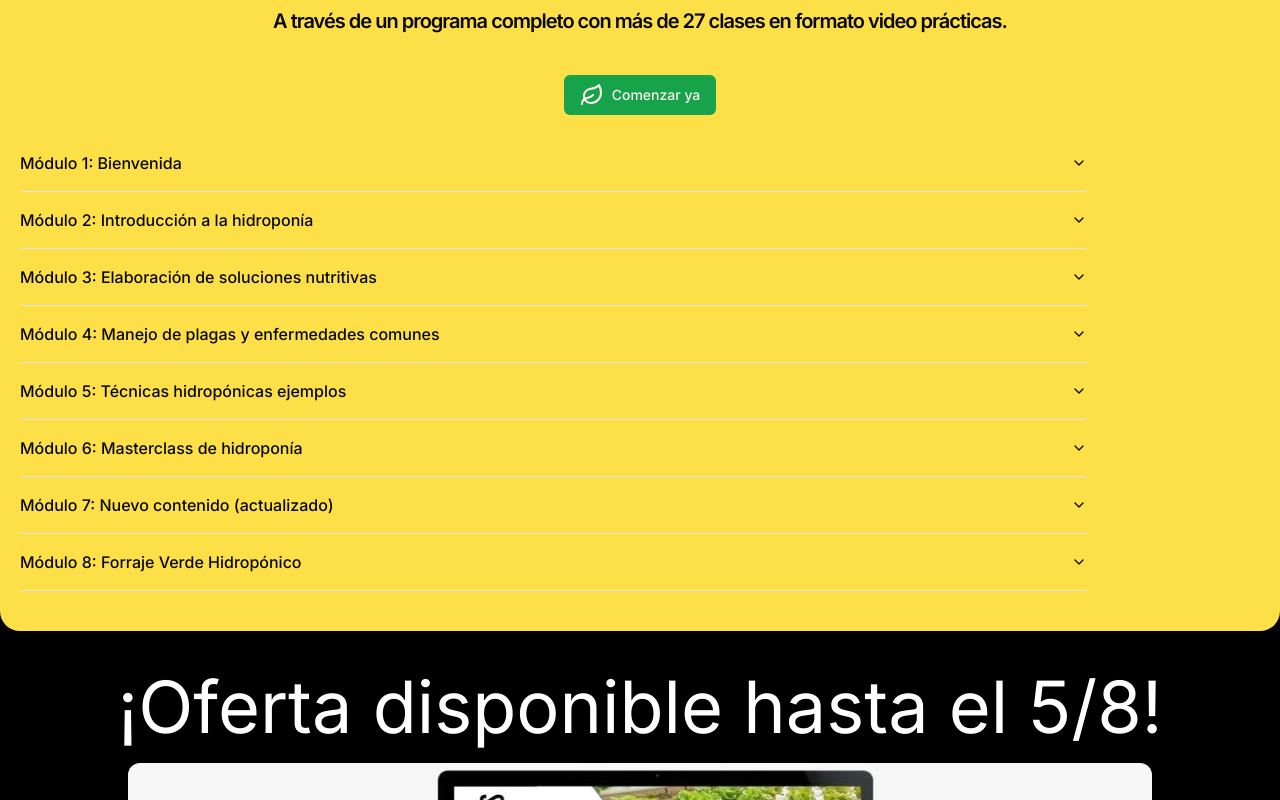
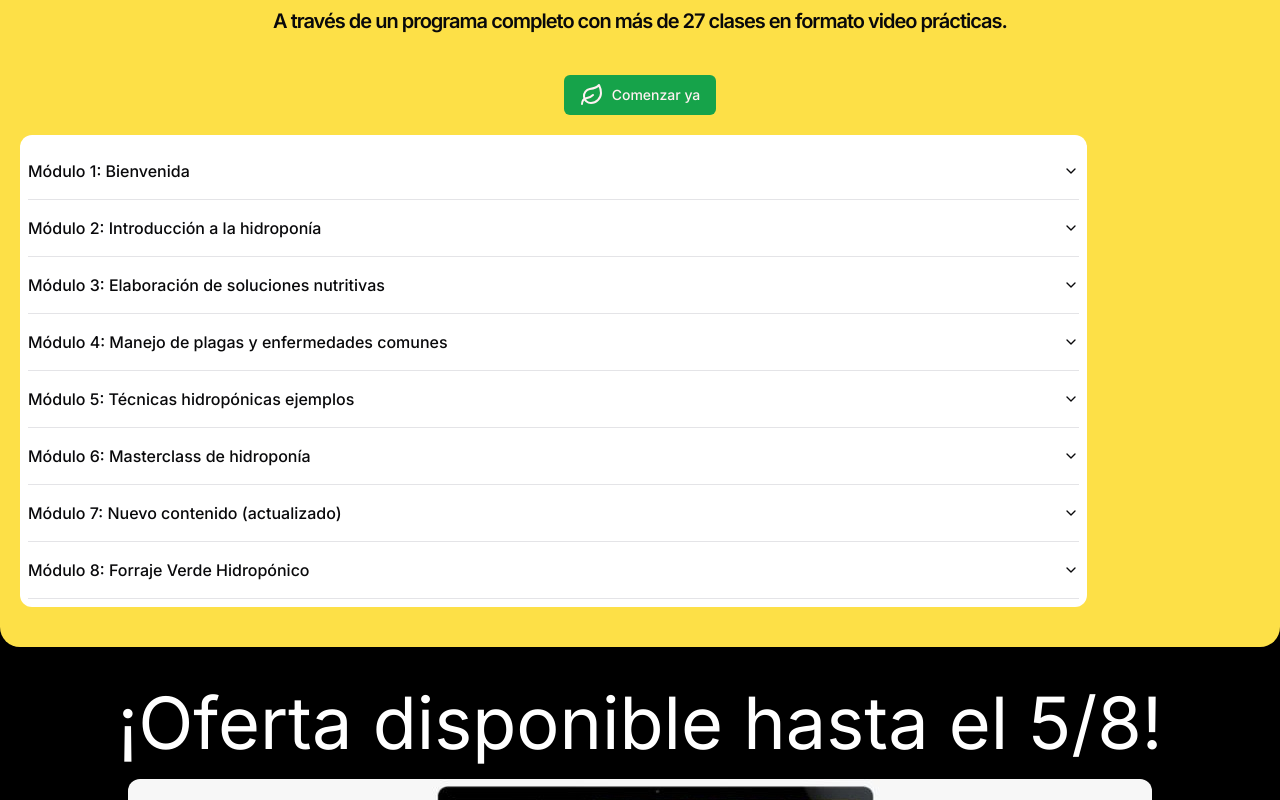
Before and after one commit to jorgeochipinti97/hidroponia, a Next.js app: page / in a window 1280 px wide. Shown: the part 3920-4720 px from the top of the page. Built offline with nearby package versions, Linux system fonts and the light colour scheme.

Commit message:
accordion bg

```diff
--- a/src/app/page.js
+++ b/src/app/page.js
@@ -301,7 +301,7 @@ export default function Home() {
             <Leaf className="mr-2" /> Comenzar ya
           </Button>
         </div>
-        <Accordion className="w-10/12 ml-5">
+        <Accordion className="w-10/12 ml-5 bg-white p-2 rounded-xl">
           <AccordionItem value="modulo1">
             <AccordionTrigger>Módulo 1: Bienvenida</AccordionTrigger>
             <AccordionContent>
@@ -679,7 +679,7 @@ export default function Home() {
           <h2 className="text-3xl font-bold mb-6 text-center">
             Preguntas Frecuentes
           </h2>
-          <Accordion>
+          <Accordion className="bg-white rounded-xl p-2">
             <AccordionItem value="faq1">
               <AccordionTrigger>
                 ¿Puedo hacer el curso si no sé nada de hidroponía?
```
